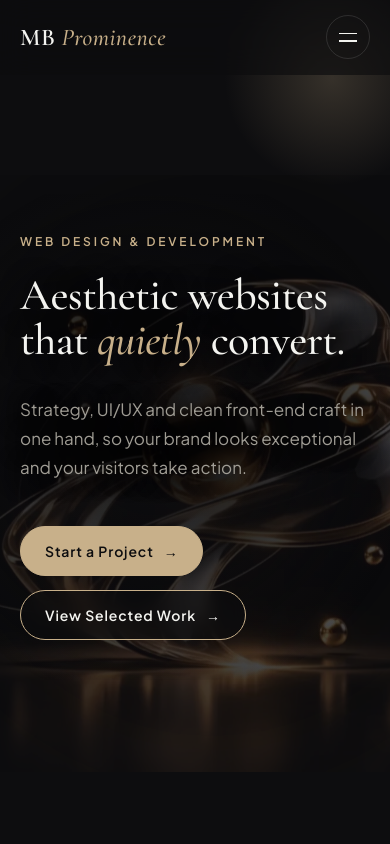
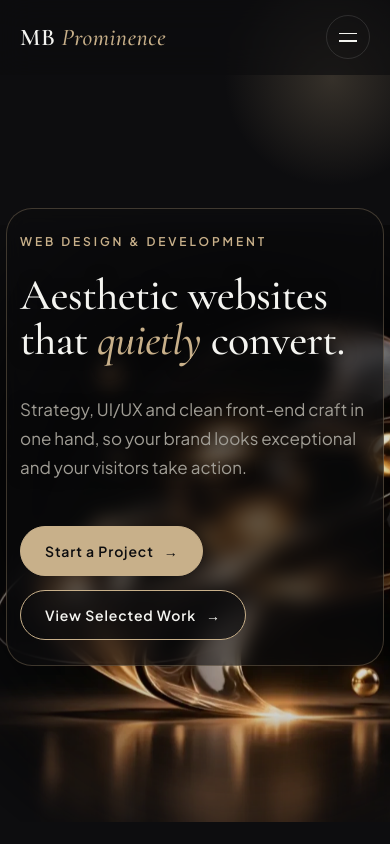
Before and after one commit to myk-boy/mbprominence, a plain HTML site: page index.html in a window 390 px wide. Shown: the top 844 px of the page. Drawn offline with nearby package versions, Linux system fonts and the light colour scheme.

Commit message:
Update index.html

```diff
--- a/index.html
+++ b/index.html
@@ -176,9 +176,10 @@ footer{border-top:1px solid var(--line);padding:36px 0;color:var(--muted);font-s
   .bg{display:grid}
   .about,.cw,.work,.hero-grid{grid-template-columns:1fr}
   /* мобільна версія: скульптура за текстом, притемнена (щоб повернути старий вигляд, видаліть цей блок до #hero) */
-  .hero-visual{position:absolute;z-index:0;width:135vw;max-width:none;right:-22vw;top:56%;transform:translateY(-50%);opacity:.26;margin:0}
-  .hero-copy:before{content:"";position:absolute;inset:-40px -24px;z-index:-1;background:radial-gradient(ellipse at 40% 50%,rgba(13,13,15,.85),transparent 78%);pointer-events:none}
-  .hero-copy h1,.hero-copy p{text-shadow:0 2px 28px rgba(13,13,15,.95)}
+  .hero-visual{position:absolute;z-index:0;width:135vw;max-width:none;right:-30vw;top:62%;transform:translateY(-50%);opacity:.85;margin:0}
+  /* скляна панель під текстом: скульптура лишається яскравою, текст читається */
+  .hero-copy:before{content:"";position:absolute;inset:-26px -14px;z-index:-1;border-radius:26px;background:rgba(13,13,15,.58);-webkit-backdrop-filter:blur(10px);backdrop-filter:blur(10px);border:1px solid rgba(200,176,138,.28);pointer-events:none}
+  .hero-copy h1,.hero-copy p{text-shadow:0 1px 14px rgba(13,13,15,.7)}
   .hero-copy p{color:#d6d4ce}
   .hero-copy .btn:not(.fill){background:rgba(13,13,15,.65);-webkit-backdrop-filter:blur(8px);backdrop-filter:blur(8px)}
   #hero{padding-top:110px}
```
